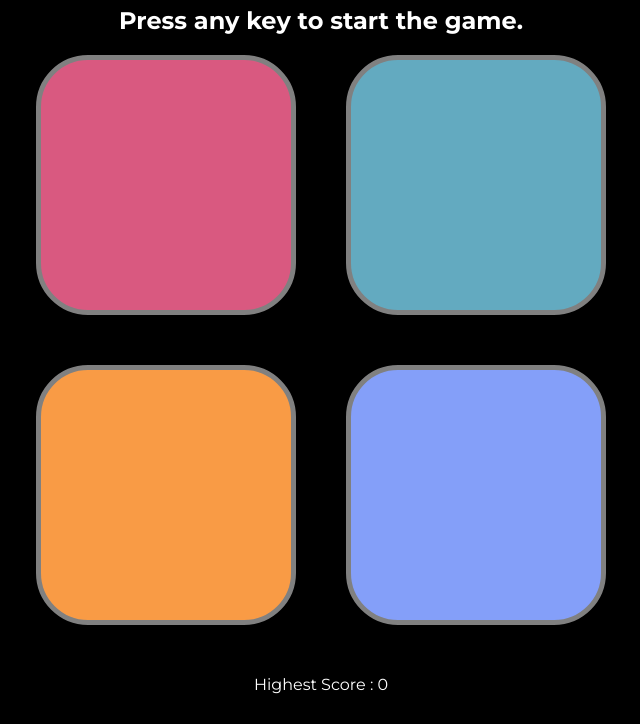
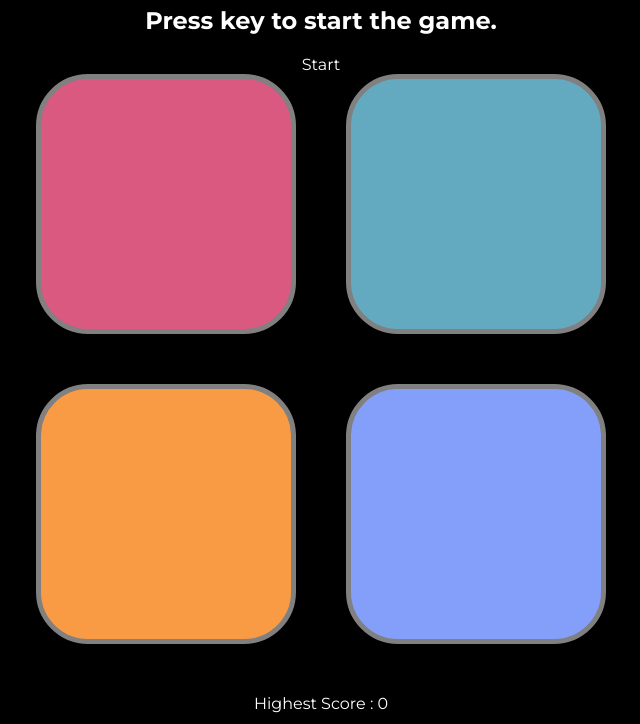
Before and after one commit to Uttam8448/SimonGame, a plain HTML site: page index.html in a window 1280 px wide. Shown: the part 76-800 px from the top of the page, without its empty margins (319-959 px from the left). Drawn offline with Linux system fonts and the light colour scheme.

Commit message:
Update index.html

```diff
--- a/index.html
+++ b/index.html
@@ -11,8 +11,10 @@
 </head>
 <body>
     <h1>Simon Game</h1>
-    <h2>Press any key to start the game.</h2>
-
+    <h2>Press key to start the game.</h2>
+    <div class="Start Key">
+        Start
+    </div>
     <div class="btn-container">
         <div class="line-one">
             <div class="btn red" id="red"></div>
```
